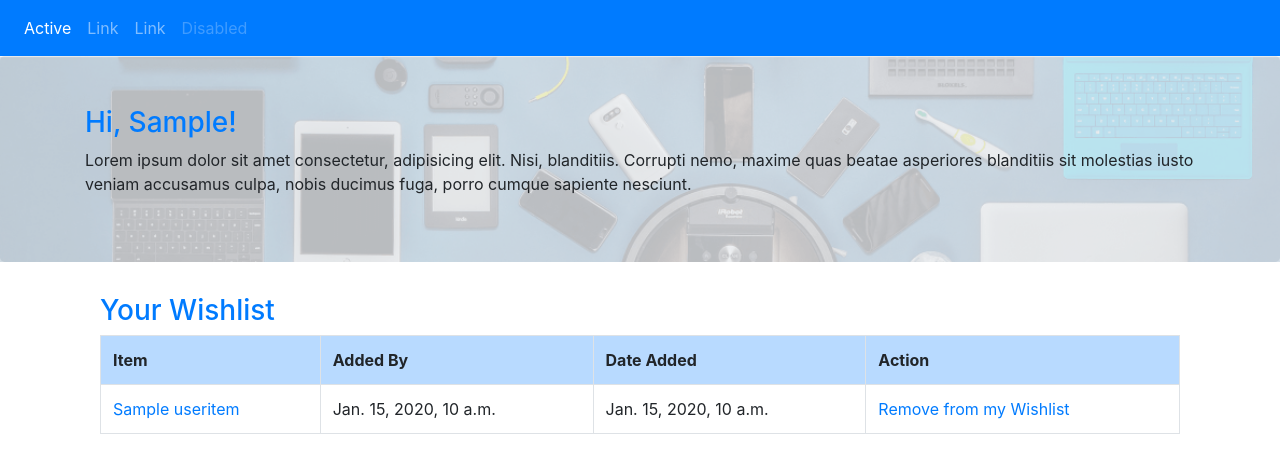
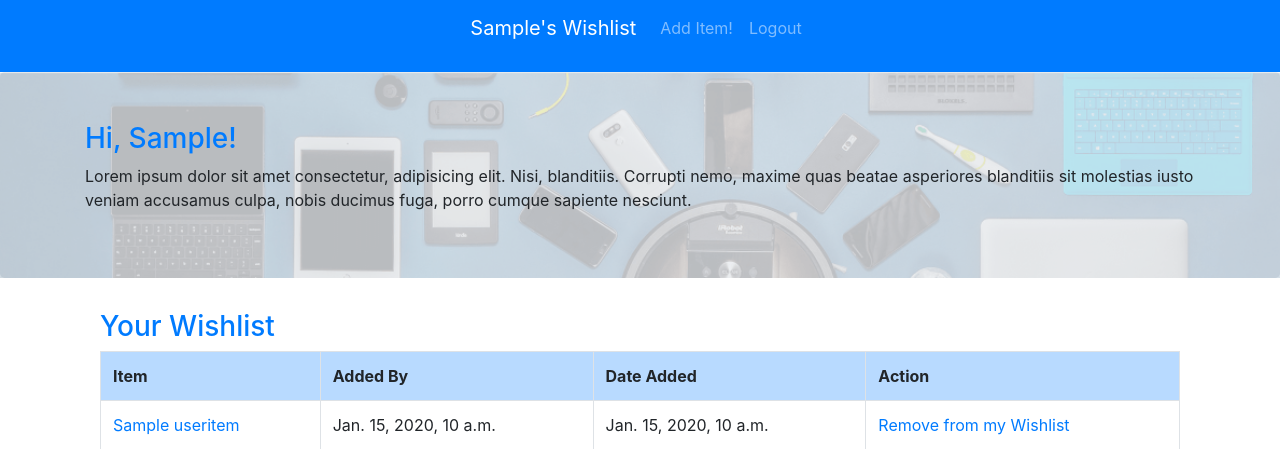
Before and after one commit to moneer-alasmar/Python, a Django app: template exam/apps/first_app/templates/first_app/newUser.html in a window 1280 px wide. Shown: the top 449 px of the page. Run offline with Django 3.2, Linux system fonts and the light colour scheme; the template is opened without the code that fills it: most values are stand-ins (such as "Sample title", 1, 10 or a date in 2020); parts of the project's set-up code (start-up, migrations or seed data) failed here and were passed over; some libraries are stand-ins or nearby versions.

Commit message:
User's page completed

```diff
--- a/exam/apps/first_app/static/first_app/style.css
+++ b/exam/apps/first_app/static/first_app/style.css
@@ -8,7 +8,9 @@ padding-bottom:50px;
 position:relative;
 z-index:2;
 }
-
+nav{
+  margin: 0;
+}
 @media screen and (max-width: 768px) {
 .jumbotron {
   padding-top:20px;
--- a/exam/apps/first_app/templates/first_app/newUser.html
+++ b/exam/apps/first_app/templates/first_app/newUser.html
@@ -30,19 +30,16 @@
   </style>
 </head>
 <body>
-    <nav class="navbar navbar-expand-sm bg-primary navbar-dark">
+    <nav class="navbar navbar-expand-sm bg-primary navbar-dark justify-content-center">
         <ul class="navbar-nav">
           <li class="nav-item active">
-            <a class="nav-link" href="#">Active</a>
+            <p class="navbar-brand">{{main.first_name}}'s Wishlist</p>
           </li>
           <li class="nav-item">
-            <a class="nav-link" href="#">Link</a>
+            <a href="/add" class="nav-link">Add Item!</a>
           </li>
           <li class="nav-item">
-            <a class="nav-link" href="#">Link</a>
-          </li>
-          <li class="nav-item">
-            <a class="nav-link disabled" href="#">Disabled</a>
+            <a class="nav-link" href="/logout">Logout</a>
           </li>
         </ul>
       </nav>
```
Also changed, not shown: exam/db.sqlite3.
